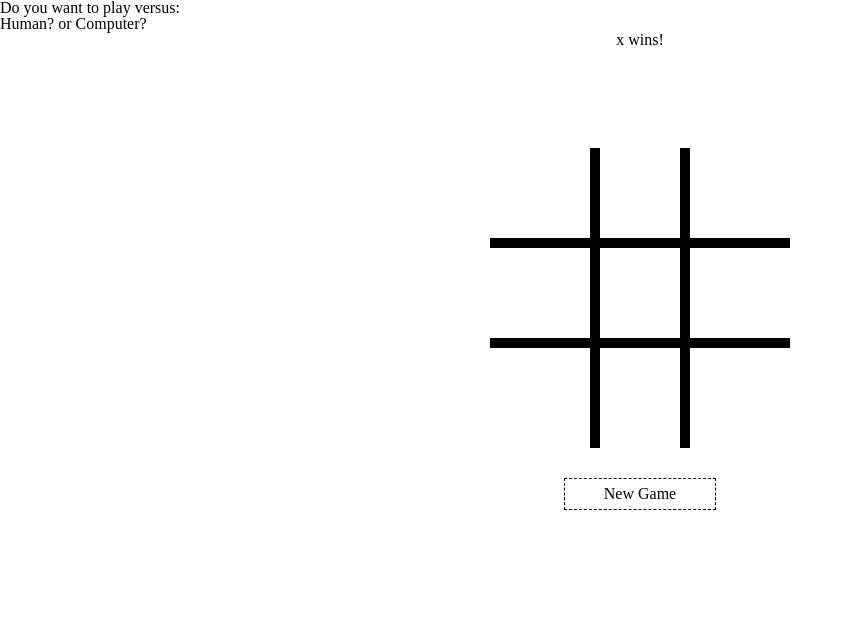
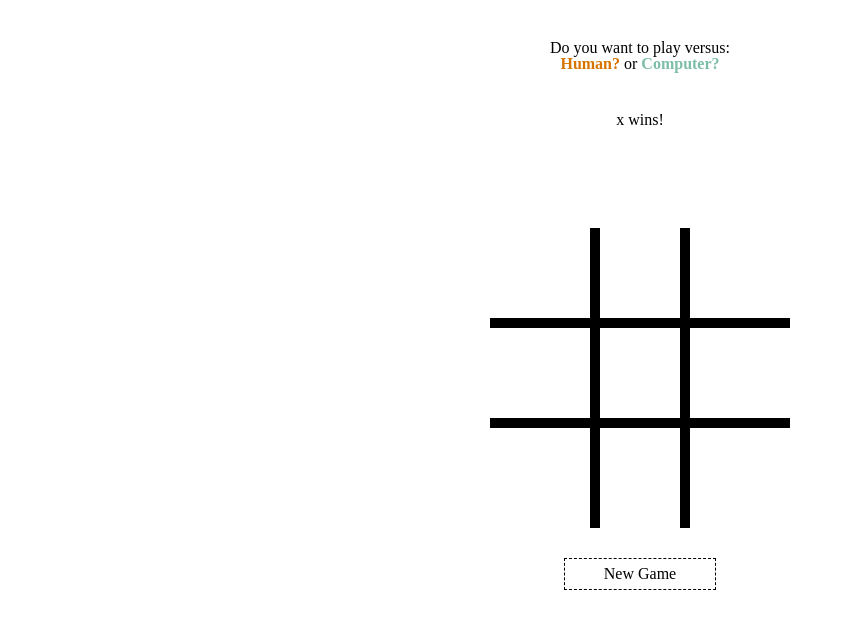
Before and after one commit to Bogurodzic/Tic-Tac-Toe, a website built with webpack: page src/index.html in a window 1280 px wide. Shown: the whole page, without its empty margins (0-853 px from the left). Built offline with nearby package versions, Linux system fonts and the light colour scheme.

Commit message:
Added styles for game-start block

```diff
--- a/src/index.html
+++ b/src/index.html
@@ -9,7 +9,7 @@
   <body>
     <div id="game-start" class="game-start">
       <p class="game-start__text">Do you want to play versus:</p>
-      <p class="game-start__options"><span id="human">Human?</span> or <span id="computer">Computer?</span></p>
+      <p class="game-start__options"><span id="human" class="game-start__options--human">Human?</span> or <span id="computer" class="game-start__options--computer">Computer?</span></p>
     </div>
     <div class="information">
       <p class="information__turn"></p>
--- /dev/null
+++ b/src/scss/blocks/game-start/game-start.scss
@@ -0,0 +1,11 @@
+@import "game-start__text";
+@import "game-start__options";
+@import "game-start__options--computer";
+@import "game-start__options--human";
+
+.game-start {
+  margin-top: 40px;
+  margin-bottom: 40px;
+  font-size: 16px;
+  text-align: center;
+}
--- /dev/null
+++ b/src/scss/blocks/game-start/game-start__options--computer.scss
@@ -0,0 +1,8 @@
+.game-start__options--computer {
+  font-weight: bold;
+  color: #7DBEA7;
+
+  &:hover {
+    cursor: pointer;
+  }
+}
--- /dev/null
+++ b/src/scss/blocks/game-start/game-start__options--human.scss
@@ -0,0 +1,8 @@
+.game-start__options--human {
+  font-weight: bold;
+  color: #D77400;
+
+  &:hover {
+    cursor: pointer;
+  }
+}
--- /dev/null
+++ b/src/scss/blocks/game-start/game-start__options.scss
@@ -0,0 +1,3 @@
+.game-start__options {
+
+}
--- /dev/null
+++ b/src/scss/blocks/game-start/game-start__text.scss
@@ -0,0 +1,3 @@
+.game-start__text{
+
+}
--- a/src/scss/main.scss
+++ b/src/scss/main.scss
@@ -4,6 +4,7 @@
 @import "blocks/circle/circle";
 @import "blocks/square/square";
 @import "blocks/modal/modal";
+@import "blocks/game-start/game-start";
 @import "blocks/information/information";
 @import "blocks/win-info/win-info";
 @import "blocks/reset/reset";
```
Also changed, not shown: src/css/main.css.
